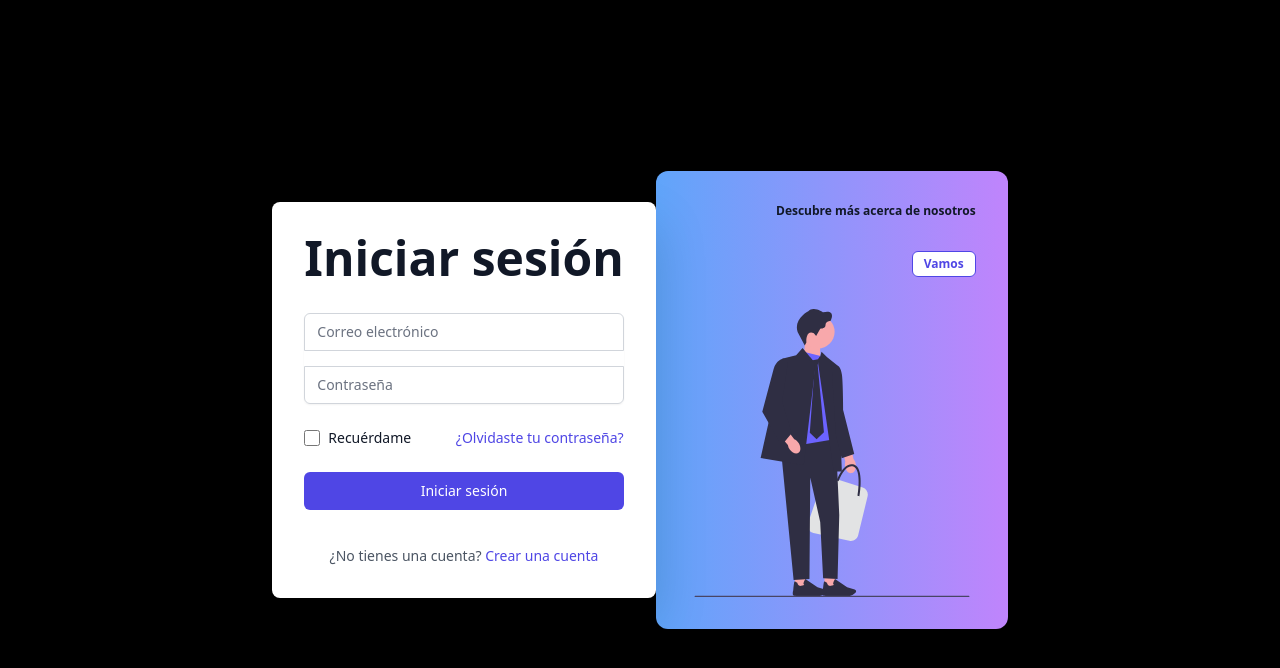
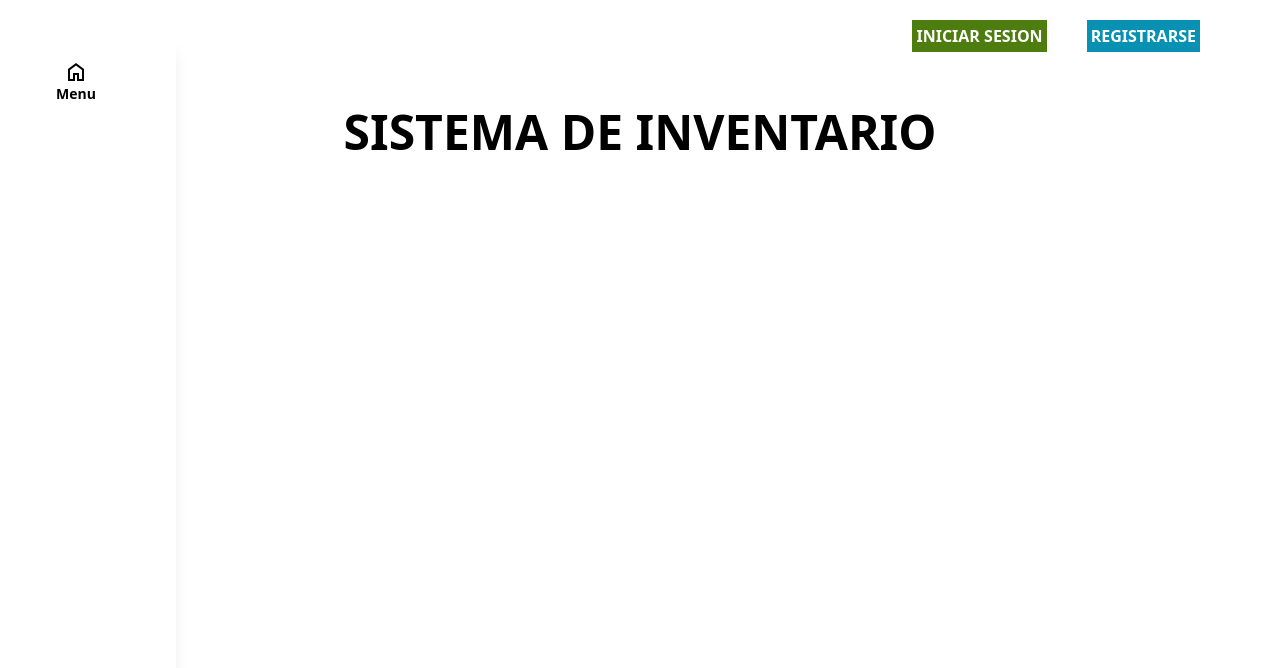
Before and after one commit to Ramirez-05/-App-SuperMarket, a React (Create React App) app in the folder App-React/: page / in a window 1280 px wide. Shown: the top 668 px of the page. Built offline with nearby package versions, Linux system fonts and the light colour scheme.

Commit message:
Update App.js

```diff
--- a/App-React/src/App.js
+++ b/App-React/src/App.js
@@ -9,9 +9,9 @@
   return (
     <Router>
       <Routes>
-        <Route exact path='/' element={<Login />} />
+        <Route exact path='/login' element={<Login />} />
         <Route exact path='/createaccount' element={<CreateAccount />} />
-        <Route exact path='/homepage' element={<HomePageNavbar/>} />
+        <Route exact path='/' element={<HomePageNavbar/>} />
         <Route path="*" element={<NotFound />} />
       </Routes>
     </Router>
```
